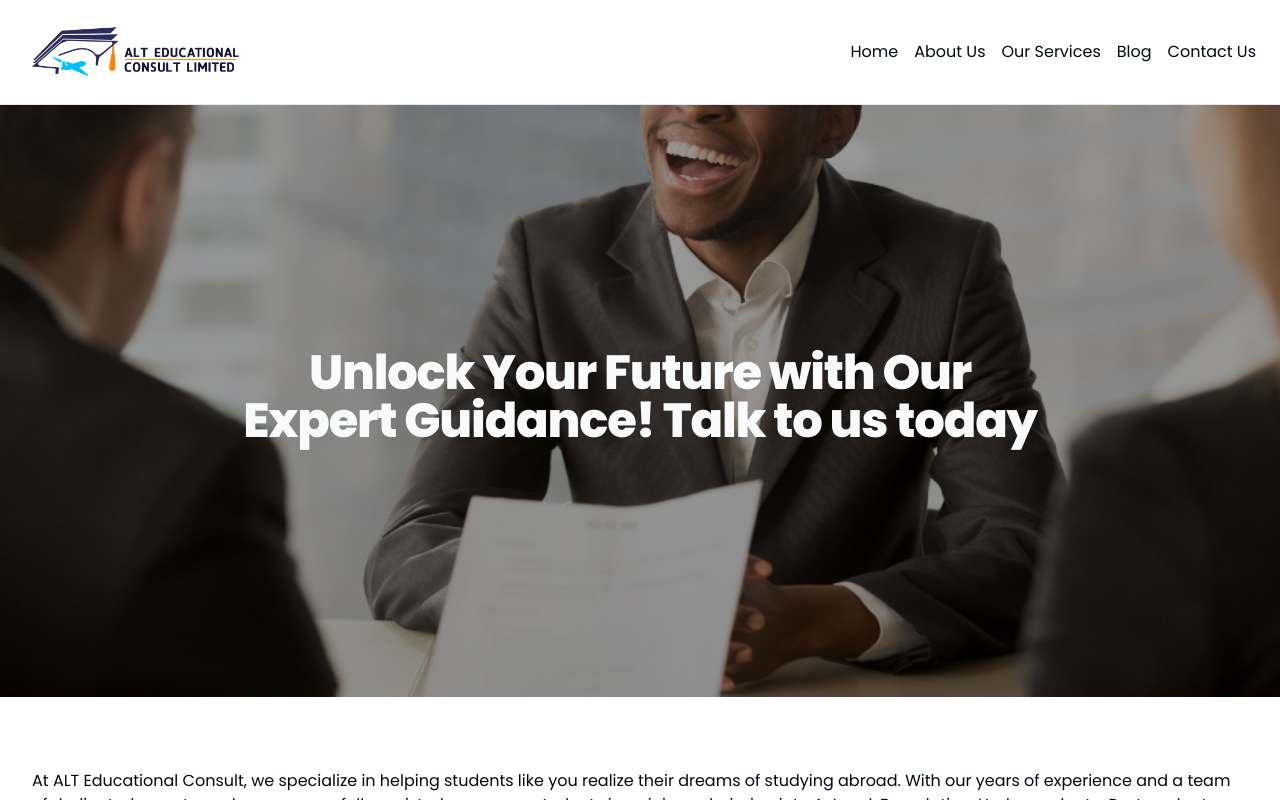
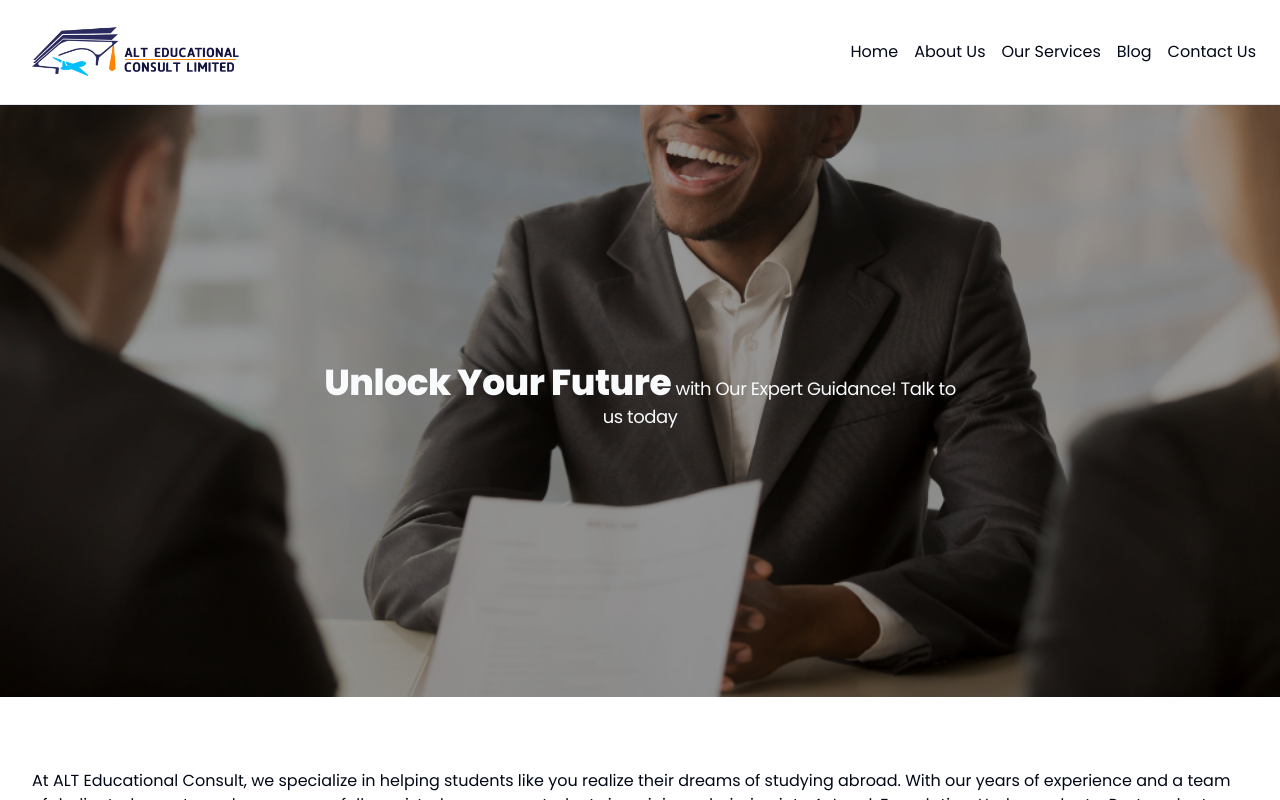
Before and after one commit to IzarchTech/alt-educational-consult-limited, a Next.js app: page / in a window 1280 px wide. Built offline with nearby package versions, Linux system fonts and the light colour scheme.

Commit message:
Feat: Carousel Heder redesign

```diff
--- a/app/_components/landing-carousel.tsx
+++ b/app/_components/landing-carousel.tsx
@@ -5,7 +5,6 @@ import {
   CarouselContent,
   CarouselItem,
 } from "@/components/ui/carousel";
-import Jumbotron from "@/components/ui/jumbotron";
 
 import aboutusImg from "@/assets/about-us.jpg";
 import resumeImg from "@/assets/resume.jpg";
@@ -13,17 +12,6 @@ import reviewImg from "@/assets/review.jpg";
 import Autoplay from "embla-carousel-autoplay";
 
 const headings = [
-  {
-    image: aboutusImg,
-    title:
-      "It’s never too late to chase your dreams Apply to join our next intake",
-  },
-
-  {
-    image: resumeImg,
-    title: "Unlock Your Future with Our Expert Guidance! Talk to us today",
-  },
-
   {
     image: reviewImg,
     title:
@@ -42,15 +30,58 @@ function LandingCarousel() {
       ]}
     >
       <CarouselContent>
-        {headings.map((heading) => (
-          <CarouselItem key={heading.title.replaceAll(" ", "_")}>
-            <Jumbotron
-              title={heading.title}
-              textWidth="small"
-              imageUrl={heading.image.src}
-            />
-          </CarouselItem>
-        ))}
+        <CarouselItem>
+          <div
+            className="relative min-h-80 lg:min-h-[600px] -mt-2 pt-2 bg-no-repeat bg-cover w-full bg-bottom"
+            style={{ backgroundImage: `url(${aboutusImg.src})` }}
+          >
+            <div className="p-4 inset-0 absolute z-10 bg-black/40 flex flex-col items-center justify-center text-center">
+              <div className="text-slate-50 lg:w-[65ch]">
+                <p className="tracking-tight text-lg text-center">
+                  It’s never too late to{" "}
+                  <span className="font-bold text-4xl">chase your dreams</span>{" "}
+                  Apply to join our next intake
+                </p>
+              </div>
+            </div>
+          </div>
+        </CarouselItem>
+        <CarouselItem>
+          <div
+            className="relative min-h-80 lg:min-h-[600px] -mt-2 pt-2 bg-no-repeat bg-cover w-full bg-bottom"
+            style={{ backgroundImage: `url(${resumeImg.src})` }}
+          >
+            <div className="p-4 inset-0 absolute z-10 bg-black/40 flex flex-col items-center justify-center text-center">
+              <div className="text-slate-50 lg:w-[65ch]">
+                <p className="tracking-tight text-lg text-center">
+                  <span className="font-bold text-4xl">Unlock Your Future</span>{" "}
+                  with Our Expert Guidance! Talk to us today
+                </p>
+              </div>
+            </div>
+          </div>
+        </CarouselItem>
+        <CarouselItem>
+          <div
+            className="relative min-h-80 lg:min-h-[600px] -mt-2 pt-2 bg-no-repeat bg-cover w-full bg-bottom"
+            style={{ backgroundImage: `url(${reviewImg.src})` }}
+          >
+            <div className="p-4 inset-0 absolute z-10 bg-black/40 flex flex-col items-center justify-center text-center">
+              <div className="text-slate-50 lg:w-[65ch]">
+                <p className="tracking-tight text-lg text-center">
+                  <span className="font-bold text-4xl">
+                    Take the first step
+                  </span>{" "}
+                  towards your future. Contact us for a free consultation and
+                  discover how we can help you{" "}
+                  <span className="font-bold text-4xl">
+                    achieve your academic goals
+                  </span>
+                </p>
+              </div>
+            </div>
+          </div>
+        </CarouselItem>
       </CarouselContent>
     </Carousel>
   );
```
